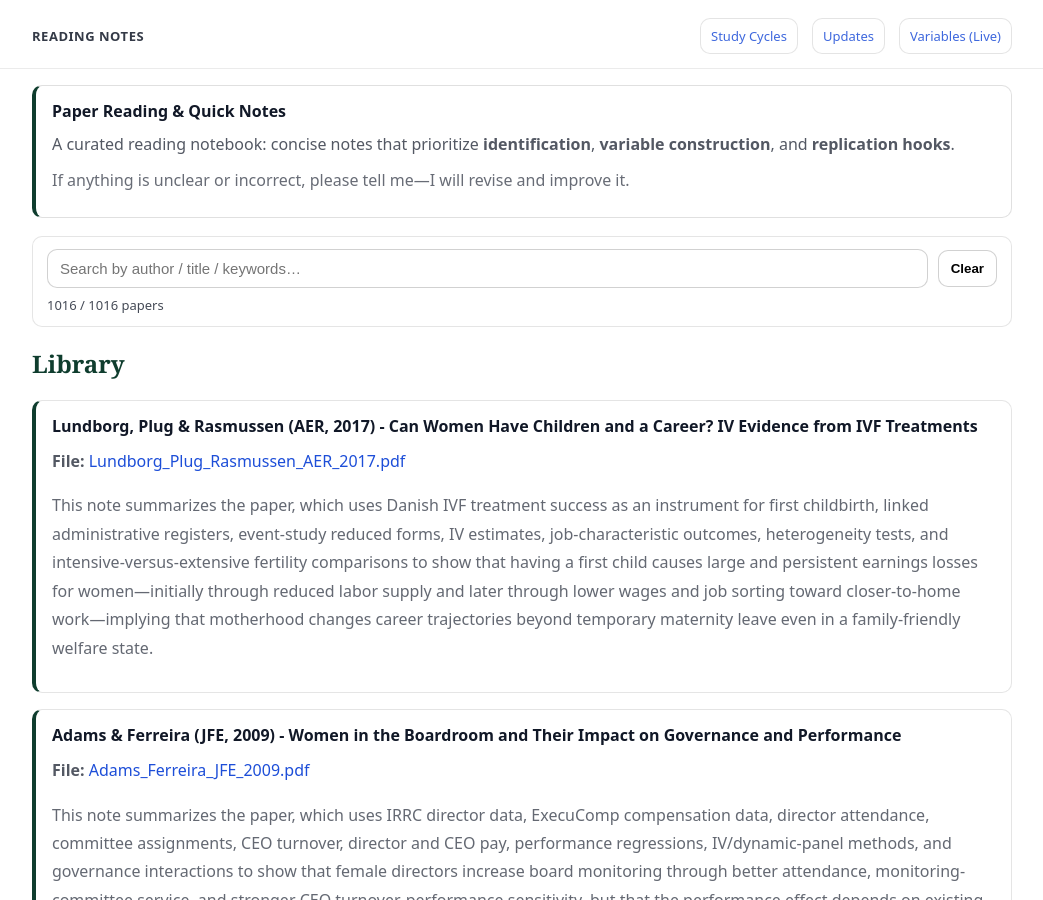
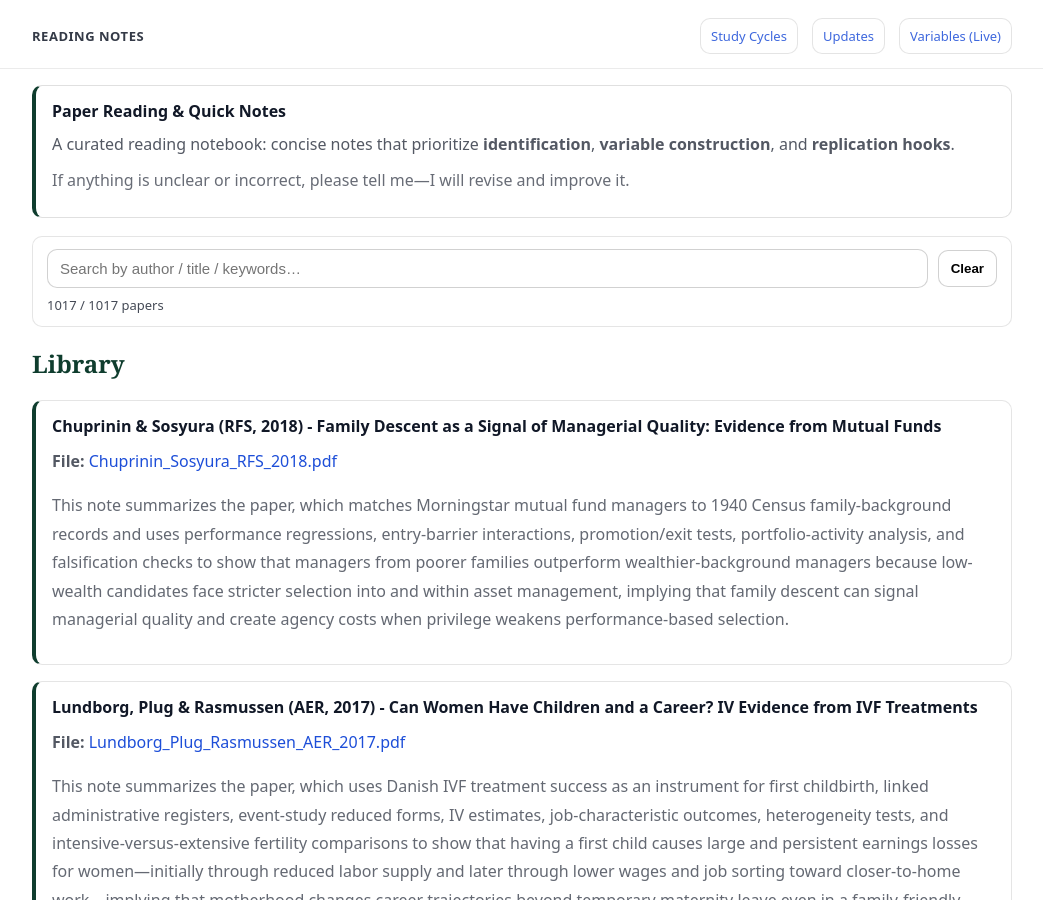
Before and after one commit to yaxinzn/study-archive, a Jekyll site: the page built from reading/index.md, in a window 1280 px wide and 900 px high. Shown: the whole window, without its empty margins (118-1161 px from the left). Built offline with Jekyll 4.4.1, drawn with Linux system fonts in a browser that asks for light colours.

Commit message:
Reading: add/update Chuprinin_Sosyura_RFS_2018.pdf

```diff
--- a/_data/reading.yml
+++ b/_data/reading.yml
@@ -1,3 +1,7 @@
+- title: "Chuprinin & Sosyura (RFS, 2018) - Family Descent as a Signal of Managerial Quality: Evidence from Mutual Funds"
+  file: "Chuprinin_Sosyura_RFS_2018.pdf"
+  desc: "This note summarizes the paper, which matches Morningstar mutual fund managers to 1940 Census family-background records and uses performance regressions, entry-barrier interactions, promotion/exit tests, portfolio-activity analysis, and falsification checks to show that managers from poorer families outperform wealthier-background managers because low-wealth candidates face stricter selection into and within asset management, implying that family descent can signal managerial quality and create agency costs when privilege weakens performance-based selection."
+
 - title: "Lundborg, Plug & Rasmussen (AER, 2017) - Can Women Have Children and a Career? IV Evidence from IVF Treatments"
   file: "Lundborg_Plug_Rasmussen_AER_2017.pdf"
   desc: "This note summarizes the paper, which uses Danish IVF treatment success as an instrument for first childbirth, linked administrative registers, event-study reduced forms, IV estimates, job-characteristic outcomes, heterogeneity tests, and intensive-versus-extensive fertility comparisons to show that having a first child causes large and persistent earnings losses for women—initially through reduced labor supply and later through lower wages and job sorting toward closer-to-home work—implying that motherhood changes career trajectories beyond temporary maternity leave even in a family-friendly welfare state."
```
Also changed, not shown: 1 other file.
